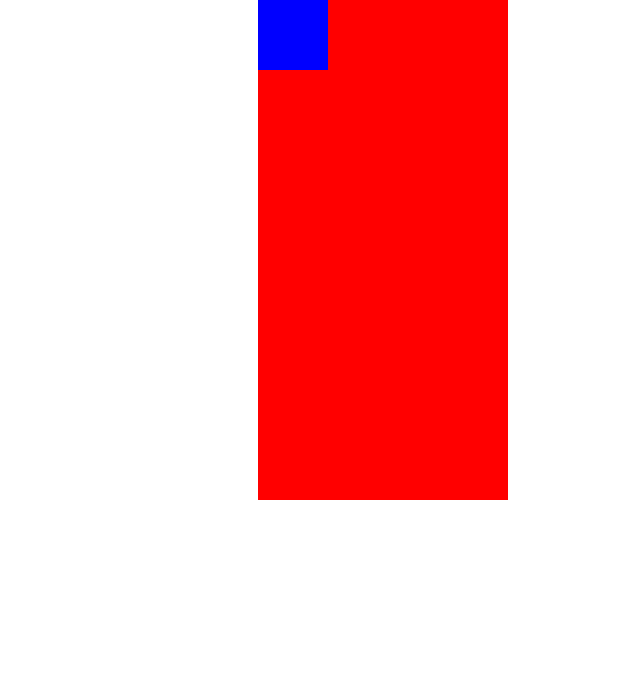
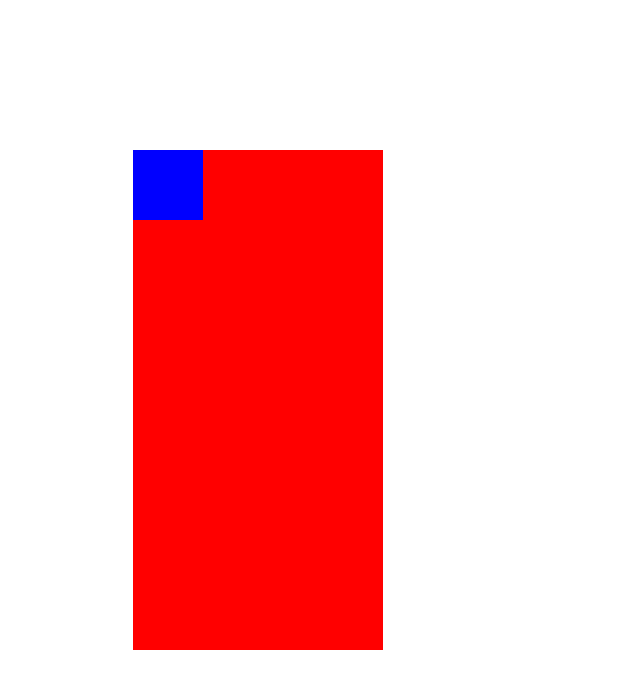
Before and after one commit to Miranda0309/Licuadora-JS, a plain HTML site: page index.html in a window 1280 px wide. Shown: the whole page, without its empty margins (382-1022 px from the left). Drawn offline with Linux system fonts and the light colour scheme.

Commit message:
se centro la estructura de la licuadora

```diff
--- a/css/styles.css
+++ b/css/styles.css
@@ -7,6 +7,8 @@
 .blender {
     position: fixed;
     left: 50%;
+    top: 50%;
+    transform: translate(-50%, -50%);
     width: 250px;
     height: 500px;
     background-color: red;
```
